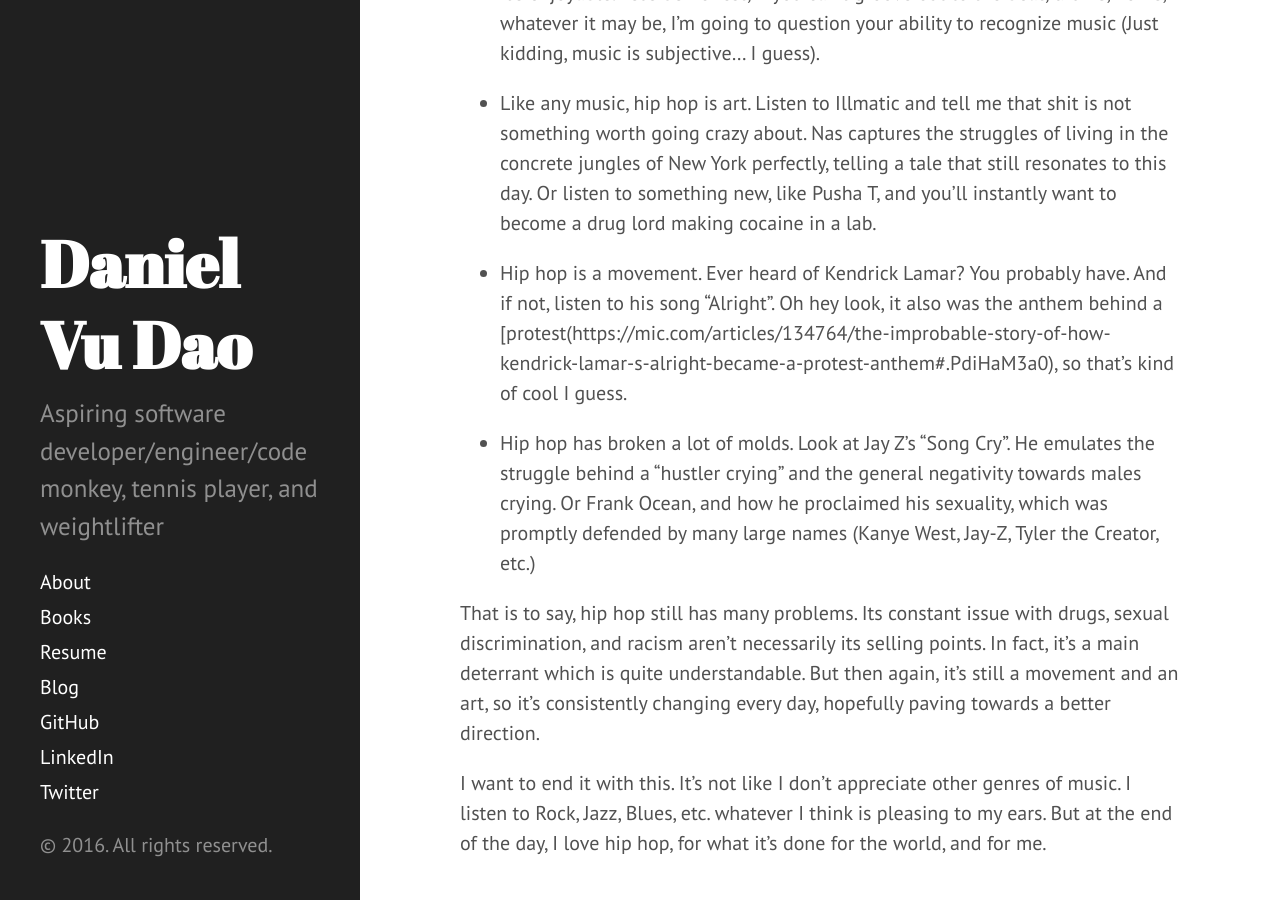
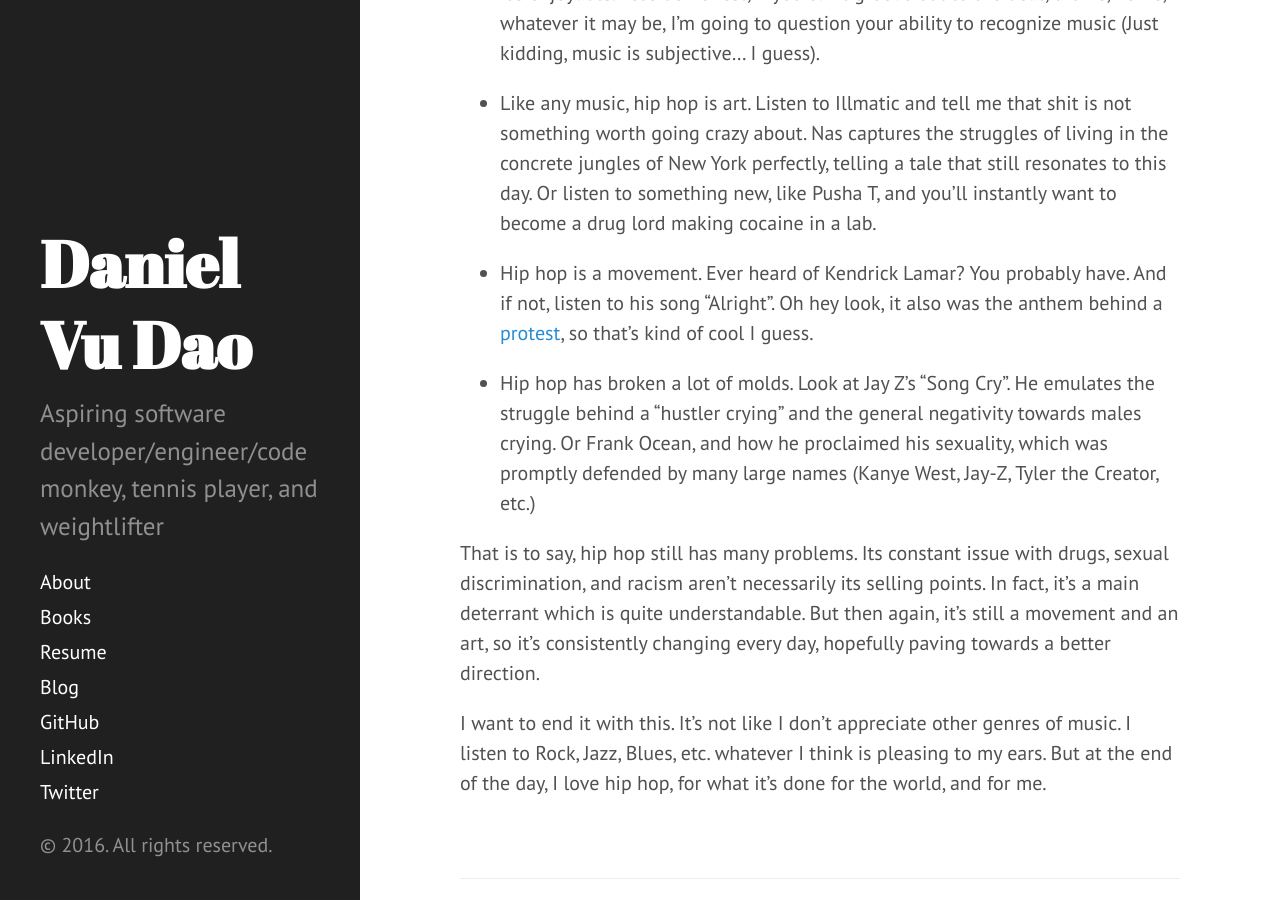
Before and after one commit to danielvdao/danielvdao.github.io, a Jekyll site: the page built from _posts/2016-08-05-hiphop.markdown, in a window 1280 px wide and 900 px high, scrolled down 972 px. Built offline with Jekyll 4.4.1, drawn with Linux system fonts in a browser that asks for light colours.

Commit message:
URL format

```diff
--- a/_posts/2016-08-05-hiphop.markdown
+++ b/_posts/2016-08-05-hiphop.markdown
@@ -17,7 +17,7 @@
 
 * Like any music, hip hop is art. Listen to Illmatic and tell me that shit is not something worth going crazy about. Nas captures the struggles of living in the concrete jungles of New York perfectly, telling a tale that still resonates to this day. Or listen to something new, like Pusha T, and you'll instantly want to become a drug lord making cocaine in a lab.
 
-* Hip hop is a movement. Ever heard of Kendrick Lamar? You probably have. And if not, listen to his song “Alright”. Oh hey look, it also was the anthem behind a [protest(https://mic.com/articles/134764/the-improbable-story-of-how-kendrick-lamar-s-alright-became-a-protest-anthem#.PdiHaM3a0), so that’s kind of cool I guess.
+* Hip hop is a movement. Ever heard of Kendrick Lamar? You probably have. And if not, listen to his song “Alright”. Oh hey look, it also was the anthem behind a [protest](https://mic.com/articles/134764/the-improbable-story-of-how-kendrick-lamar-s-alright-became-a-protest-anthem#.PdiHaM3a0), so that’s kind of cool I guess.
 
 * Hip hop has broken a lot of molds. Look at Jay Z's "Song Cry". He emulates the struggle behind a "hustler crying" and the general negativity towards males crying. Or Frank Ocean, and how he proclaimed his sexuality, which was promptly defended by many large names (Kanye West, Jay-Z, Tyler the Creator, etc.)
 
```
